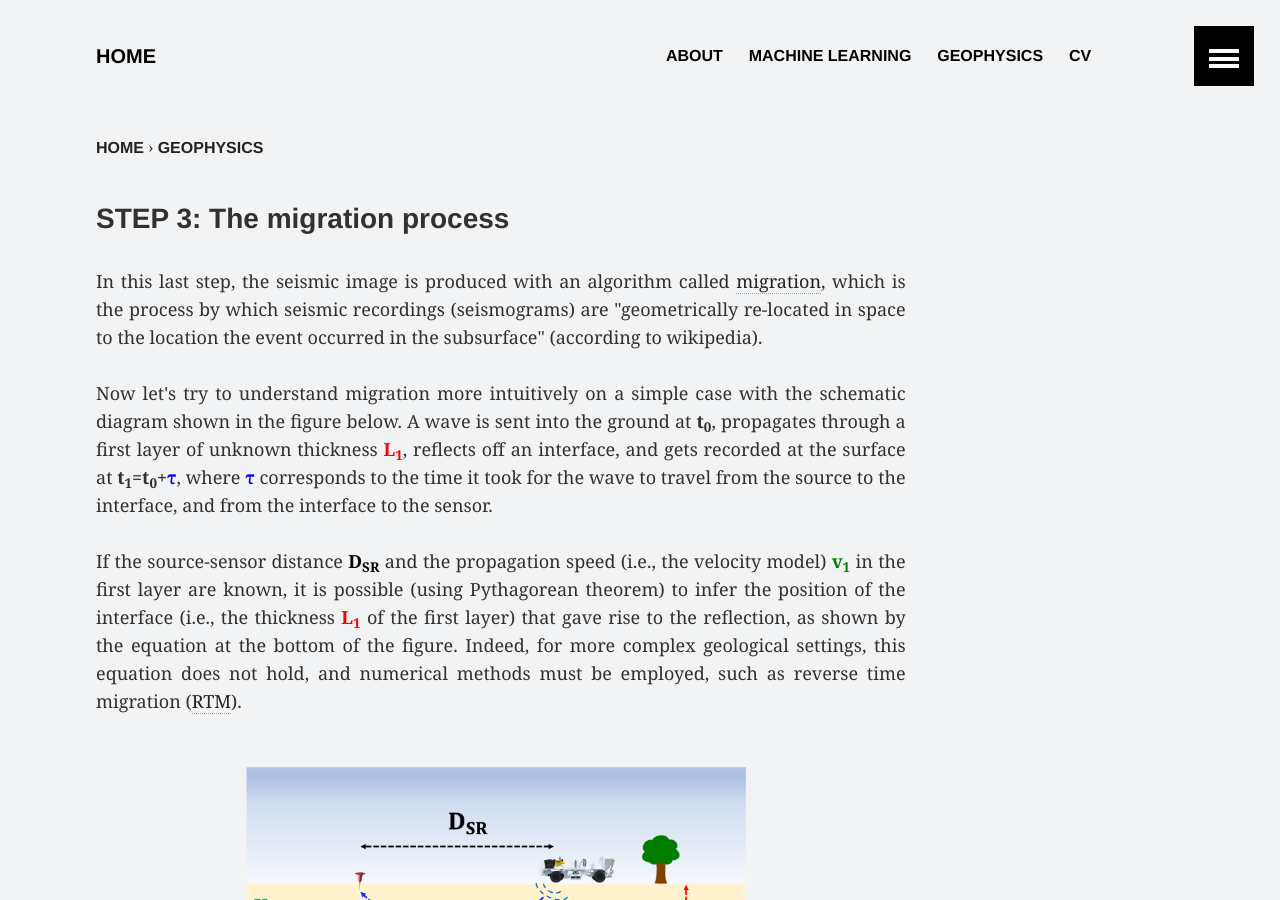
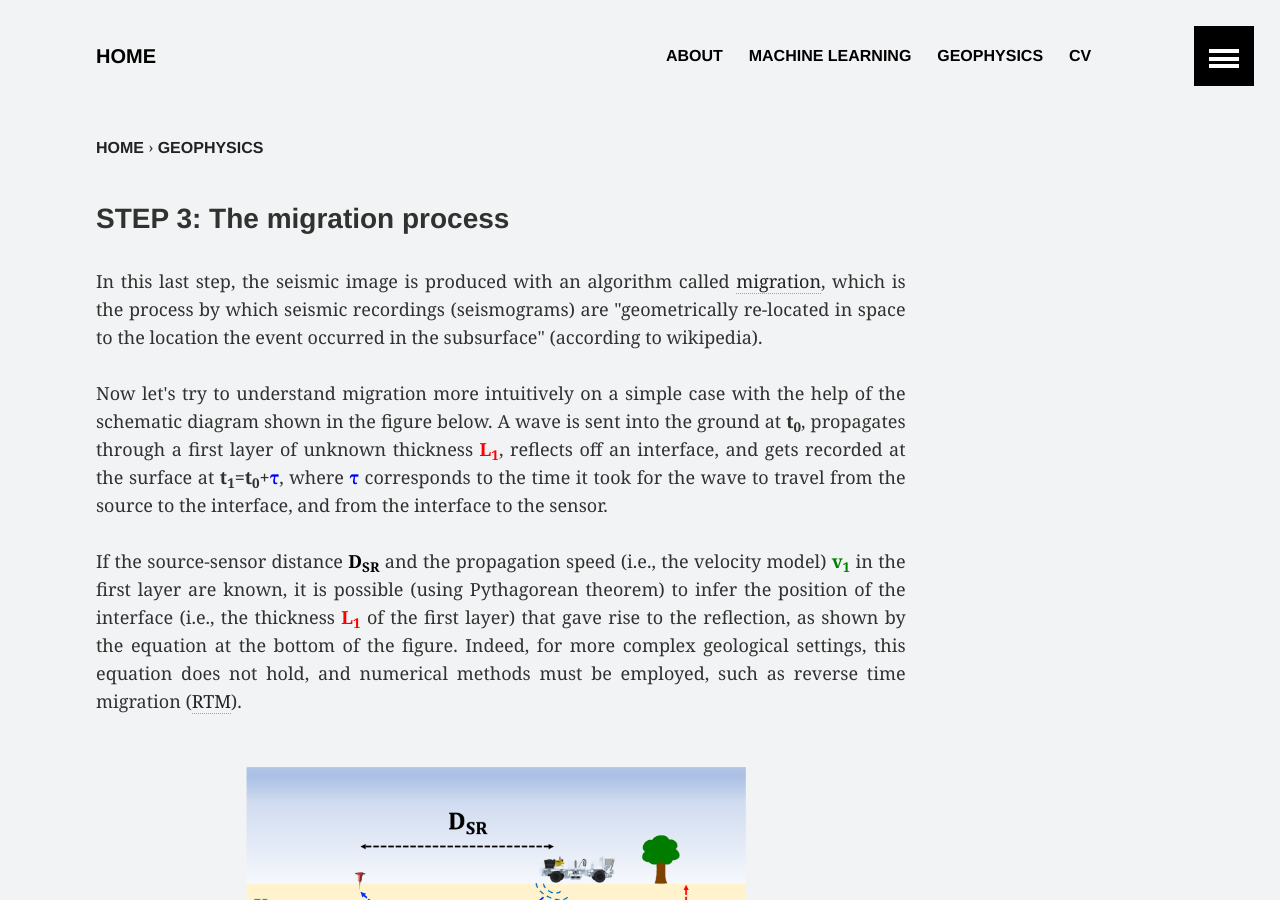
Before and after one commit to gbarnier/gbarnier.github.io, a Jekyll site: the page built from _posts/seismic_imaging/2021-03-14-migration.md, in a window 1280 px wide and 900 px high. Built offline with Jekyll 4.4.1, drawn with Linux system fonts in a browser that asks for light colours.

Commit message:
Update 2021-03-14-migration.md

```diff
--- a/_posts/seismic_imaging/2021-03-14-migration.md
+++ b/_posts/seismic_imaging/2021-03-14-migration.md
@@ -17,7 +17,7 @@ image:
 <p style="text-align:justify; font-size: 18px">
 In this last step, the seismic image is produced with an algorithm called <a href="https://en.wikipedia.org/wiki/Seismic_migration" target="_blank">migration</a>, which is the process by which seismic recordings (seismograms) are "geometrically re-located in space to the location the event occurred in the subsurface" (according to wikipedia).<br/><br/>
 
-Now let's try to understand migration more intuitively on a simple case with the schematic diagram shown in the figure below. A wave is sent into the ground at <b>t<sub>0</sub></b>, propagates through a first layer of unknown thickness <span style="font-size: 18px;color: red"><b>L<sub>1</sub></b></span>, reflects off an interface, and gets recorded at the surface at <b>t<sub>1</sub>=t<sub>0</sub>+<span style="font-size: 18px;color: blue">&tau;</span></b>, where <b><span style="font-size: 18px;color: blue">&tau;</span></b> corresponds to the time it took for the wave to travel from the source to the interface, and from the interface to the sensor.<br/><br/>
+Now let's try to understand migration more intuitively on a simple case with the help of the schematic diagram shown in the figure below. A wave is sent into the ground at <b>t<sub>0</sub></b>, propagates through a first layer of unknown thickness <span style="font-size: 18px;color: red"><b>L<sub>1</sub></b></span>, reflects off an interface, and gets recorded at the surface at <b>t<sub>1</sub>=t<sub>0</sub>+<span style="font-size: 18px;color: blue">&tau;</span></b>, where <b><span style="font-size: 18px;color: blue">&tau;</span></b> corresponds to the time it took for the wave to travel from the source to the interface, and from the interface to the sensor.<br/><br/>
 If the source-sensor distance <span style="font-size: 18px;color: black"><b>D<sub>SR</sub></b></span> and the propagation speed (i.e., the velocity model) <span style="font-size: 18px;color: green"><b>v<sub>1</sub></b></span> in the first layer are known, it is possible (using Pythagorean theorem) to infer the position of the interface (i.e., the thickness <span style="font-size: 18px;color: red"><b>L<sub>1</sub></b></span> of the first layer) that gave rise to the reflection, as shown by the equation at the bottom of the figure. Indeed, for more complex geological settings, this equation does not hold, and numerical methods must be employed, such as reverse time migration (<a href="https://library.seg.org/doi/abs/10.1190/1.1441434?casa_token=0MVJchZLwssAAAAA:HRVpYxmbHB-pQqc5vtOaWmdz8KyxNkcUjluSthoo7FK5ZJA4HgL-9HeKdEVySm5ucas7_mDcFA" target="_blank">RTM</a>).<br/><br/>
 </p>
 
```
